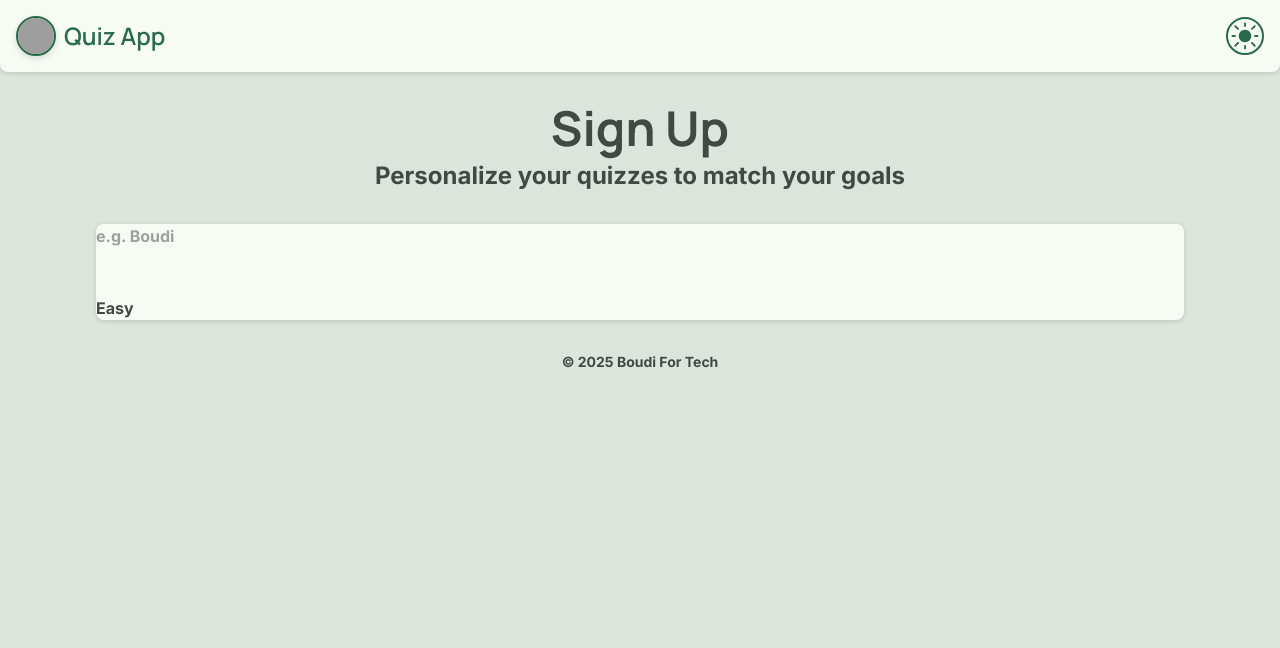
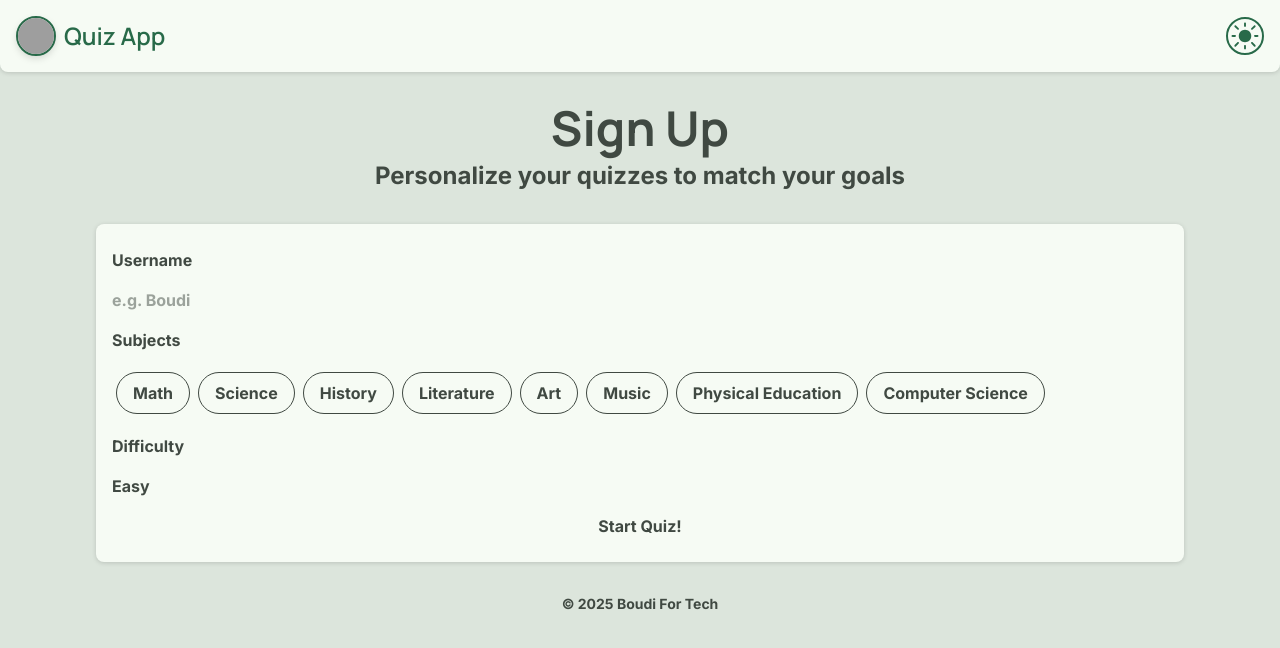
Before and after one commit to boudi425/Quiz-Website, a React (Vite) app in the folder my-app/: page / in a window 1280 px wide. Shown: the top 648 px of the page. Built offline with nearby package versions, Linux system fonts and the light colour scheme; grey boxes are pictures that could not be loaded.

Commit message:
Almost done. The style and the sumbit function are the last things to be done!

```diff
--- a/my-app/src/pages/signUp.tsx
+++ b/my-app/src/pages/signUp.tsx
@@ -4,15 +4,17 @@ import { Combobox } from "@headlessui/react";
 //import { Check } from "lucide-react";
 import { useState } from "react";
 const options = ["Easy", "Medium", "Hard"];
-const subjects = ["Math", "Science", "History", "Literature"];
+const subjects = ["Math", "Science", "History", "Literature", "Art", "Music", "Physical Education", "Computer Science"];
 export default function App() {
     //const navigate = useNavigate();
+    const [userName, setUserName] = useState<string>("");
     const [selected, setSelected] = useState<string | null>(options[0]);
     const [selectedSubject, setSelectedSubject] = useState<string[]>([]);
     const [query, setQuery] = useState("");
 
     const filteredOptions = query === "" ? options : options.filter((option) => option.toLowerCase().includes(query.toLowerCase()));
     const toggle = (value: string) => {
+        console.log(selectedSubject);
         setSelectedSubject((prev) =>
             prev.includes(value) ? prev.filter((item) => item !== value) : [...prev, value]
         );
@@ -24,11 +26,26 @@ export default function App() {
                 <section className="flex justify-center flex-col mx-auto px-4 py-8 md:px-24">
                     <h1 className="text-center font-bold text-5xl text-on-surface-variant">Sign Up</h1>
                     <p className="text-center font-semiBold text-2xl text-on-surface-variant mt-2">Personalize your quizzes to match your goals</p>
-                    <form className="bg-background rounded-lg flex flex-col mt-8 gap-6 drop-shadow-sm">
-                        <input type="text" placeholder="e.g. Boudi" />
-                        <div>
-
+                    <form onSubmit={(e) => e.preventDefault()} className="bg-background rounded-lg flex flex-col mt-8 gap-4 px-4 py-6 drop-shadow-sm">
+                        <p>Username</p>
+                        <input type="text" placeholder="e.g. Boudi" onChange={(e) => setUserName(e.target.value)} />
+                        <p>Subjects</p>
+                        <div className="flex flex-wrap">
+                            {subjects.map((option) => {
+                                const isSelected = selectedSubject.includes(option);
+                                return (
+                                    <button
+                                        type="button"
+                                        key={option}
+                                        onClick={() => toggle(option)}
+                                        className={`m-1 px-4 py-2 rounded-full border ${isSelected ? "bg-blue-500 text-white border-blue-500" : "bg-surface text-on-surface border-on-surface-variant"}`}
+                                    >
+                                        {option}
+                                    </button>
+                                )
+                            })}
                         </div>
+                        <p>Difficulty</p>
                         <Combobox value={selected} onChange={setSelected}>
                         <Combobox.Input
                             onChange={(e) => setQuery(e.target.value)}
@@ -50,6 +67,7 @@ export default function App() {
                             ))}
                             </Combobox.Options>
                         </Combobox>
+                        <button type="submit">Start Quiz!</button>
                     </form>
                 </section>
             </div>
```
